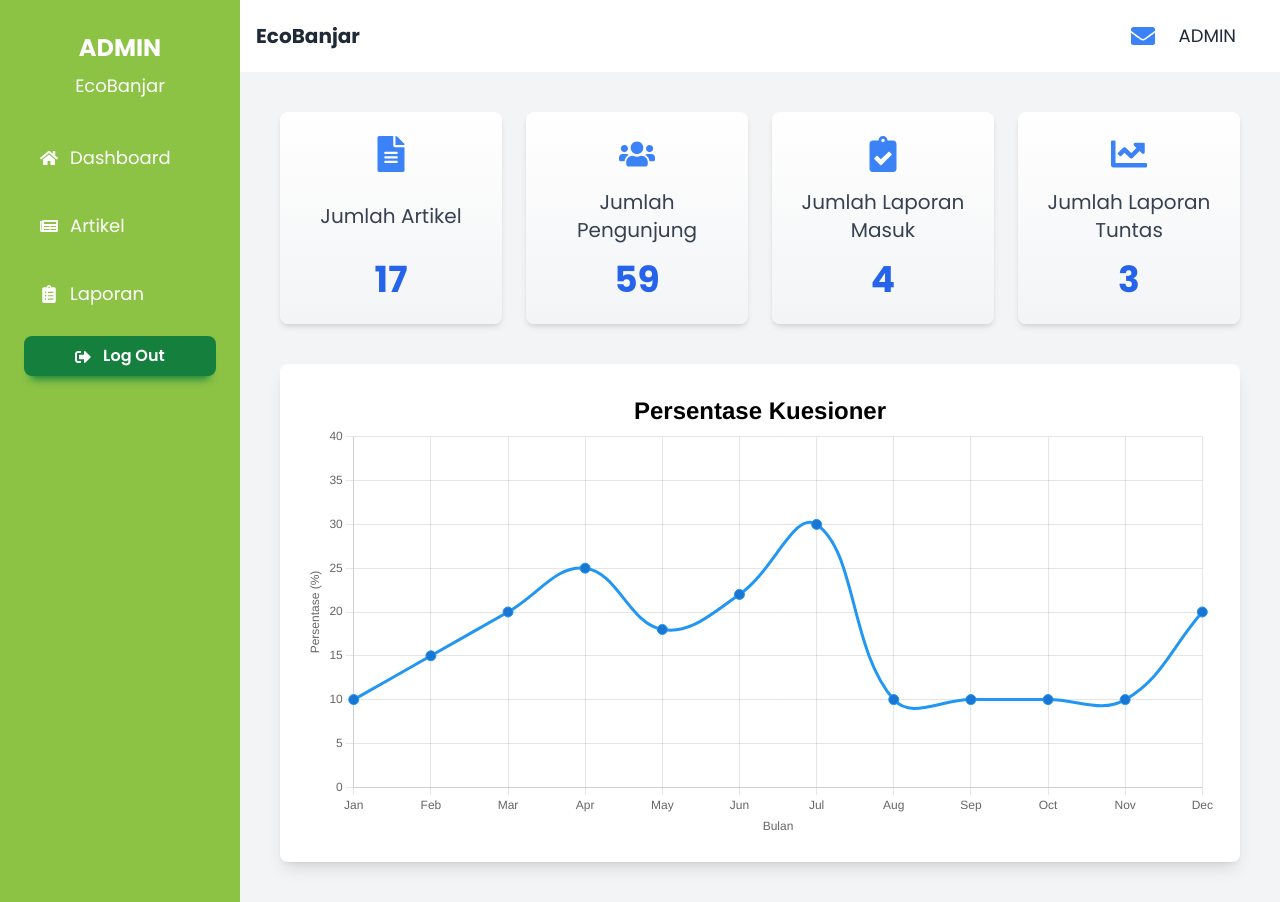
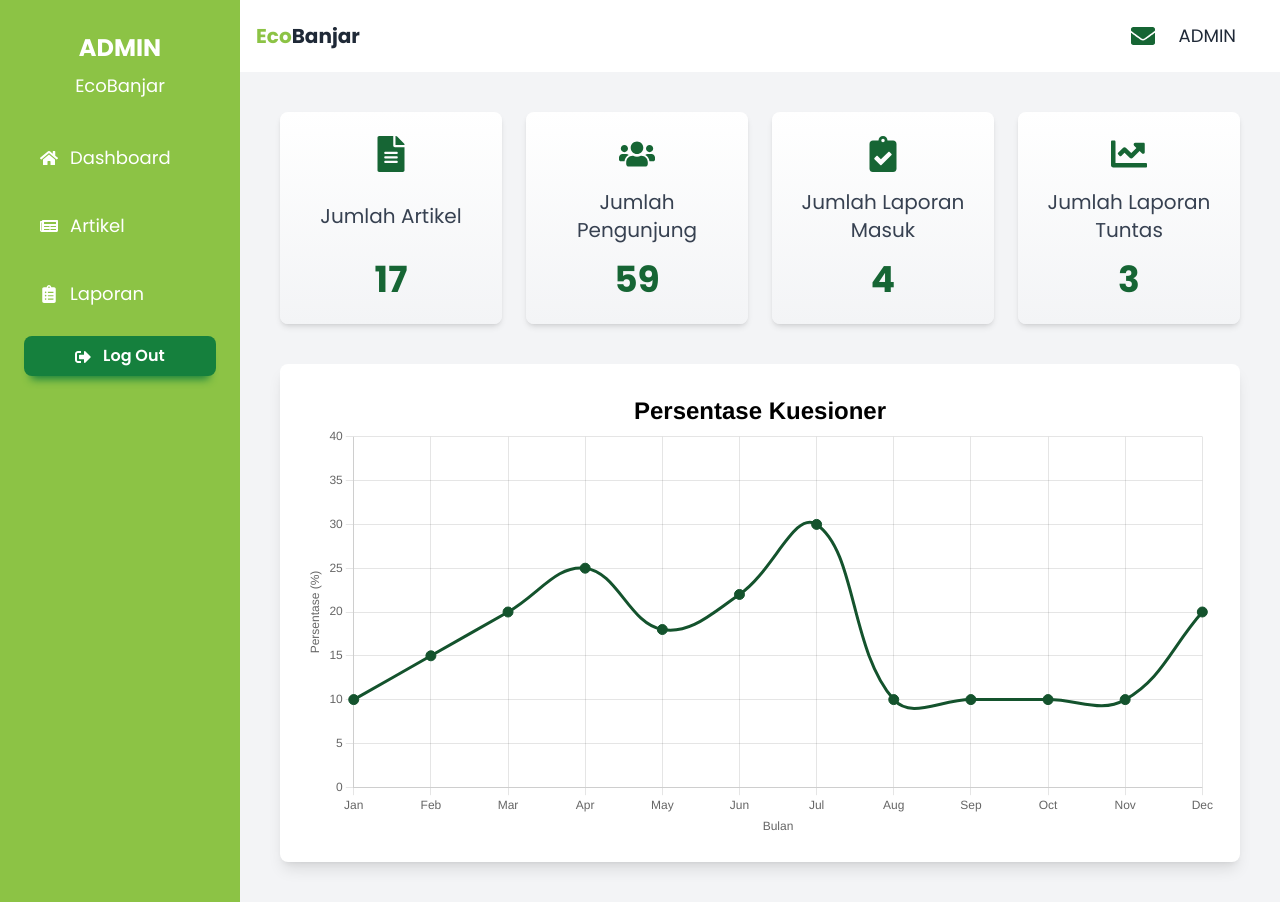
Before and after one commit to EdenWijaya/Web_KSI, a React (Vite) app in the folder Front End/: page /admin-dashboard in a window 1280 px wide. Built offline with nearby package versions, Linux system fonts and the light colour scheme.

Commit message:
Push (FE) : Update dashbord

```diff
--- a/Front End/src/components/Sidebar/Sidebar.jsx
+++ b/Front End/src/components/Sidebar/Sidebar.jsx
@@ -36,21 +36,21 @@ const Sidebar = () => {
         <nav className="flex flex-col space-y-4 px-6">
           <Link
             to="/Admin-Dashboard"
-            className="sidebar-link flex items-center py-3 px-4 text-lg font-normal hover:bg-blue-600 transition duration-300"
+            className="sidebar-link rounded-2xl flex items-center py-3 px-4 text-lg font-normal hover:bg-green-700 transition duration-300"
             onClick={() => setIsOpen(false)}
           >
             <FaHome className="mr-3 text-white" /> Dashboard
           </Link>
           <Link
             // to="/artikel"
-            className="sidebar-link flex items-center py-3 px-4 text-lg font-normal hover:bg-blue-600 transition duration-300"
+            className="sidebar-link rounded-2xl flex items-center py-3 px-4 text-lg font-normal hover:bg-green-700 transition duration-300"
             onClick={() => setIsOpen(false)}
           >
             <FaNewspaper className="mr-3 text-white" /> Artikel
           </Link>
           <Link
             // to="/laporan"
-            className="sidebar-link flex items-center py-3 px-4 text-lg font-normal hover:bg-blue-600 transition duration-300"
+            className="sidebar-link rounded-2xl flex items-center py-3 px-4 text-lg font-normal hover:bg-green-700 transition duration-300"
             onClick={() => setIsOpen(false)}
           >
             <FaClipboardList className="mr-3 text-white" /> Laporan
--- a/Front End/src/pages/admin/dashboard/Dashboard.jsx
+++ b/Front End/src/pages/admin/dashboard/Dashboard.jsx
@@ -59,10 +59,10 @@ const AdminDashboard = () => {
         label: "Persentase Kuesioner",
         data: [10, 15, 20, 25, 18, 22, 30, 10, 10, 10, 10, 20],
         fill: false,
-        borderColor: "#2196F3",
+        borderColor: "#14532d",
         tension: 0.4,
         pointRadius: 5,
-        pointBackgroundColor: "#1976D2",
+        pointBackgroundColor: "#14532d",
       },
     ],
   };
@@ -116,11 +116,11 @@ const AdminDashboard = () => {
                 windowWidth < 768 ? "ml-11" : ""
               }`}
             >
-              EcoBanjar
+              <span className="text-secondary2">Eco</span>Banjar
             </div>
           </div>
           <div className="flex items-center space-x-4">
-            <button className="bg-white text-blue-500 p-2 rounded-full">
+            <button className="bg-white text-green-800 p-2 rounded-full">
               <FaEnvelope className="w-6 h-6" />
             </button>
             {windowWidth >= 768 && (
@@ -136,32 +136,32 @@ const AdminDashboard = () => {
           <div className="grid grid-cols-1 sm:grid-cols-2 lg:grid-cols-4 gap-6">
             {/* Statistik Cards */}
             <div className="bg-gradient-to-b from-white to-gray-100 p-6 rounded-lg shadow-md flex flex-col items-center justify-between">
-              <FaFileAlt className="text-4xl text-blue-500 mb-4" />
+              <FaFileAlt className="text-4xl text-green-800 mb-4" />
               <h2 className="text-xl font-normal text-gray-700 text-center">
                 Jumlah Artikel
               </h2>
-              <p className="text-4xl font-bold text-blue-600 mt-4">17</p>
+              <p className="text-4xl font-bold text-green-800 mt-4">17</p>
             </div>
             <div className="bg-gradient-to-b from-white to-gray-100 p-6 rounded-lg shadow-md flex flex-col items-center justify-between">
-              <FaUsers className="text-4xl text-blue-500 mb-4" />
+              <FaUsers className="text-4xl text-green-800 mb-4" />
               <h2 className="text-xl font-normal text-gray-700 text-center">
                 Jumlah Pengunjung
               </h2>
-              <p className="text-4xl font-bold text-blue-600 mt-4">59</p>
+              <p className="text-4xl font-bold text-green-800 mt-4">59</p>
             </div>
             <div className="bg-gradient-to-b from-white to-gray-100 p-6 rounded-lg shadow-md flex flex-col items-center justify-between">
-              <FaClipboardCheck className="text-4xl text-blue-500 mb-4" />
+              <FaClipboardCheck className="text-4xl text-green-800 mb-4" />
               <h2 className="text-xl font-normal text-gray-700 text-center">
                 Jumlah Laporan Masuk
               </h2>
-              <p className="text-4xl font-bold text-blue-600 mt-4">4</p>
+              <p className="text-4xl font-bold text-green-800 mt-4">4</p>
             </div>
             <div className="bg-gradient-to-b from-white to-gray-100 p-6 rounded-lg shadow-md flex flex-col items-center justify-between">
-              <FaChartLine className="text-4xl text-blue-500 mb-4" />
+              <FaChartLine className="text-4xl text-green-800 mb-4" />
               <h2 className="text-xl font-normal text-gray-700 text-center">
                 Jumlah Laporan Tuntas
               </h2>
-              <p className="text-4xl font-bold text-blue-600 mt-4">3</p>
+              <p className="text-4xl font-bold text-green-800 mt-4">3</p>
             </div>
           </div>
 
```
